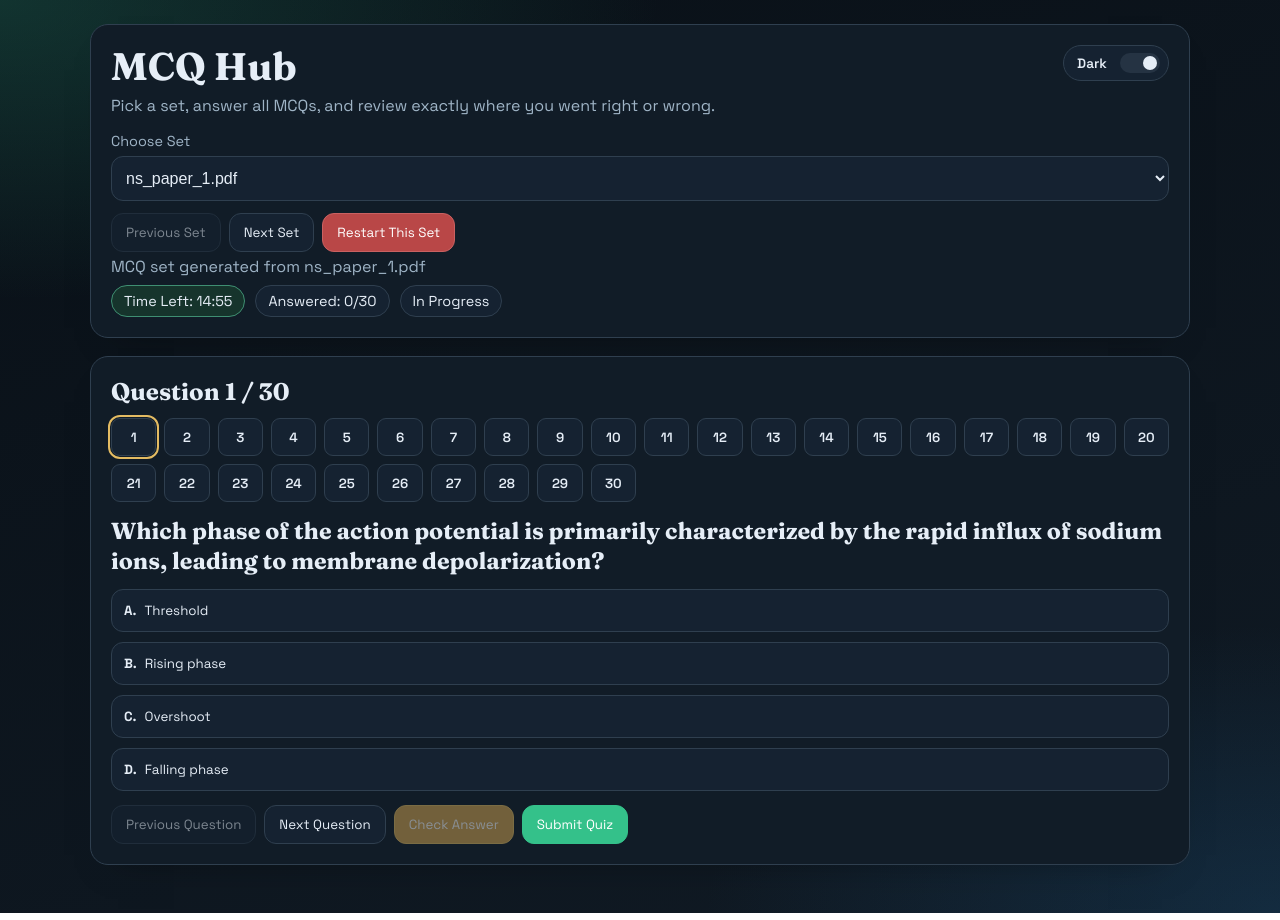
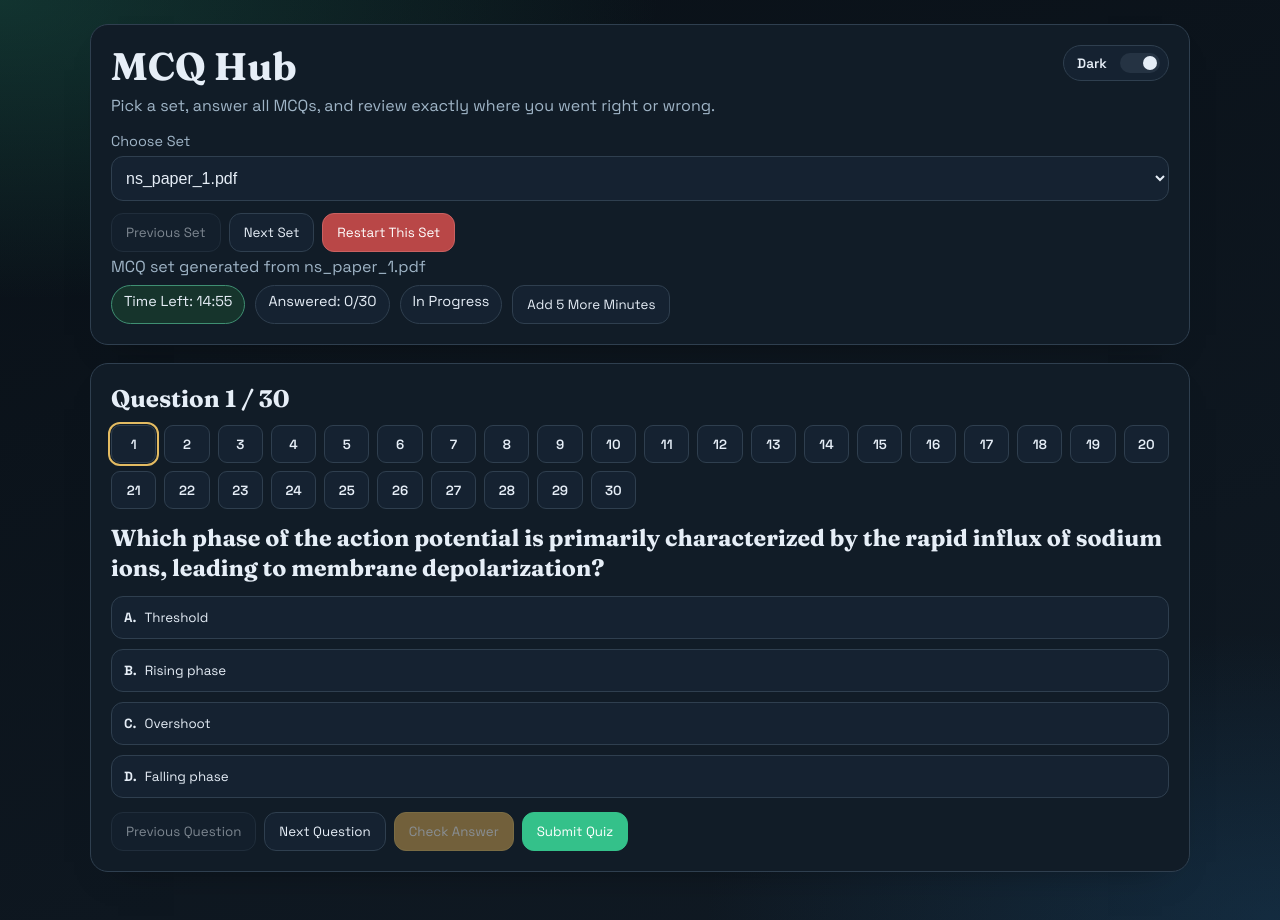
Before and after one commit to Nabeel-Rizwan-Quadri/mcq-website-nextjs, a Next.js app: page / in a window 1280 px wide. Built offline with nearby package versions, Linux system fonts and the light colour scheme.

Commit message:
Add time boost feature to QuizApp; implement state management for extra time and update local storage handling

```diff
--- a/components/QuizApp.tsx
+++ b/components/QuizApp.tsx
@@ -8,6 +8,7 @@ type QuizAppProps = {
 };
 type ThemeMode = "dark" | "light";
 const QUIZ_STATE_STORAGE_KEY = "mcq-hub-quiz-state-v1";
+const EXTRA_TIME_SECONDS = 5 * 60;
 
 type PersistedQuizState = {
   selectedLectureId: string;
@@ -17,6 +18,7 @@ type PersistedQuizState = {
   submitted: boolean;
   autoSubmitted: boolean;
   timeLeft: number;
+  timeBoostUsed: boolean;
 };
 
 function formatTime(totalSeconds: number): string {
@@ -89,6 +91,7 @@ export default function QuizApp({ lectures }: QuizAppProps) {
   const [submitted, setSubmitted] = useState(false);
   const [autoSubmitted, setAutoSubmitted] = useState(false);
   const [timeLeft, setTimeLeft] = useState(lectures[0]?.durationSeconds ?? 0);
+  const [timeBoostUsed, setTimeBoostUsed] = useState(false);
   const [themeMode, setThemeMode] = useState<ThemeMode>("dark");
 
   const selectedLecture = useMemo(
@@ -141,6 +144,7 @@ export default function QuizApp({ lectures }: QuizAppProps) {
       submitted: false,
       autoSubmitted: false,
       timeLeft: 0,
+      timeBoostUsed: false,
     };
 
     if (lectures.length > 0) {
@@ -153,6 +157,7 @@ export default function QuizApp({ lectures }: QuizAppProps) {
         submitted: false,
         autoSubmitted: false,
         timeLeft: defaultLecture.durationSeconds,
+        timeBoostUsed: false,
       };
 
       const persistedState = window.localStorage.getItem(QUIZ_STATE_STORAGE_KEY);
@@ -172,9 +177,11 @@ export default function QuizApp({ lectures }: QuizAppProps) {
 
           const submitted = parsedState.submitted === true;
           const autoSubmitted = submitted && parsedState.autoSubmitted === true;
+          const timeBoostUsed = parsedState.timeBoostUsed === true;
+          const maxTimeLeft = lectureFromStorage.durationSeconds + (timeBoostUsed ? EXTRA_TIME_SECONDS : 0);
           const timeLeft =
             typeof parsedState.timeLeft === "number"
-              ? clamp(Math.floor(parsedState.timeLeft), 0, lectureFromStorage.durationSeconds)
+              ? clamp(Math.floor(parsedState.timeLeft), 0, maxTimeLeft)
               : lectureFromStorage.durationSeconds;
 
           nextState = {
@@ -185,6 +192,7 @@ export default function QuizApp({ lectures }: QuizAppProps) {
             submitted,
             autoSubmitted,
             timeLeft,
+            timeBoostUsed,
           };
         } catch {
           window.localStorage.removeItem(QUIZ_STATE_STORAGE_KEY);
@@ -200,6 +208,7 @@ export default function QuizApp({ lectures }: QuizAppProps) {
       setSubmitted(nextState.submitted);
       setAutoSubmitted(nextState.autoSubmitted);
       setTimeLeft(nextState.timeLeft);
+      setTimeBoostUsed(nextState.timeBoostUsed);
       setHasHydratedQuizState(true);
     });
 
@@ -224,6 +233,7 @@ export default function QuizApp({ lectures }: QuizAppProps) {
       submitted,
       autoSubmitted,
       timeLeft,
+      timeBoostUsed,
     };
 
     window.localStorage.setItem(QUIZ_STATE_STORAGE_KEY, JSON.stringify(snapshot));
@@ -237,6 +247,7 @@ export default function QuizApp({ lectures }: QuizAppProps) {
     submitted,
     autoSubmitted,
     timeLeft,
+    timeBoostUsed,
   ]);
 
   function resetQuizForLecture(lecture: LectureQuiz): void {
@@ -246,6 +257,7 @@ export default function QuizApp({ lectures }: QuizAppProps) {
     setSubmitted(false);
     setAutoSubmitted(false);
     setTimeLeft(lecture.durationSeconds);
+    setTimeBoostUsed(false);
   }
 
   function hasProgressInLecture(lecture: LectureQuiz): boolean {
@@ -383,6 +395,15 @@ export default function QuizApp({ lectures }: QuizAppProps) {
     setAutoSubmitted(false);
   }
 
+  function addFiveMoreMinutes(): void {
+    if (submitted || timeBoostUsed) {
+      return;
+    }
+
+    setTimeLeft((previous) => previous + EXTRA_TIME_SECONDS);
+    setTimeBoostUsed(true);
+  }
+
   function restartCurrentLecture(): void {
     if (!selectedLecture) {
       return;
@@ -486,6 +507,9 @@ export default function QuizApp({ lectures }: QuizAppProps) {
             Answered: {answeredCount}/{selectedLecture.questions.length}
           </span>
           <span className="chip">{submitted ? "Submitted" : "In Progress"}</span>
+          <button className="btn" onClick={addFiveMoreMinutes} disabled={submitted || timeBoostUsed}>
+            {timeBoostUsed ? "Extra 5 Minutes Used" : "Add 5 More Minutes"}
+          </button>
         </div>
       </section>
 
```
